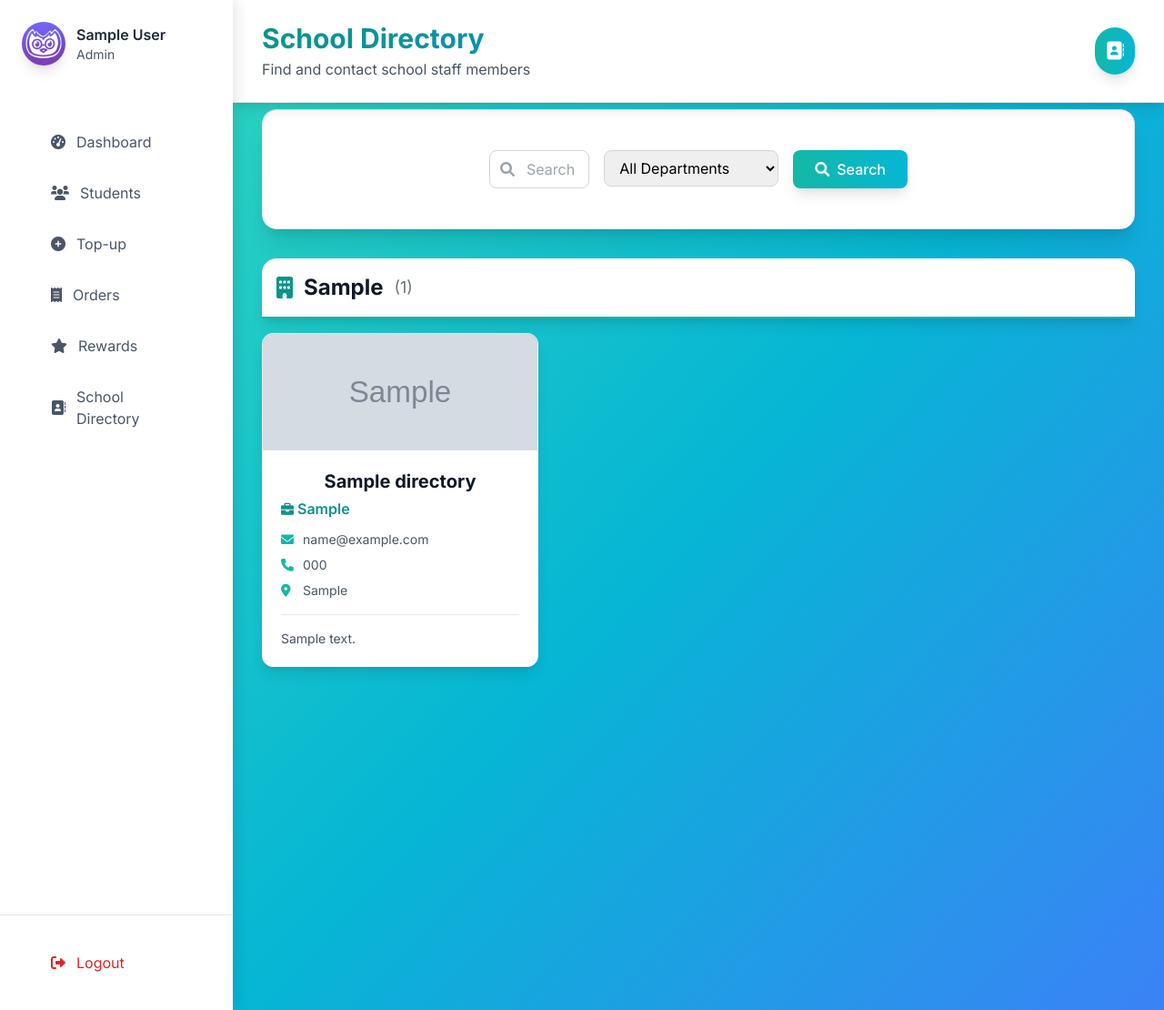
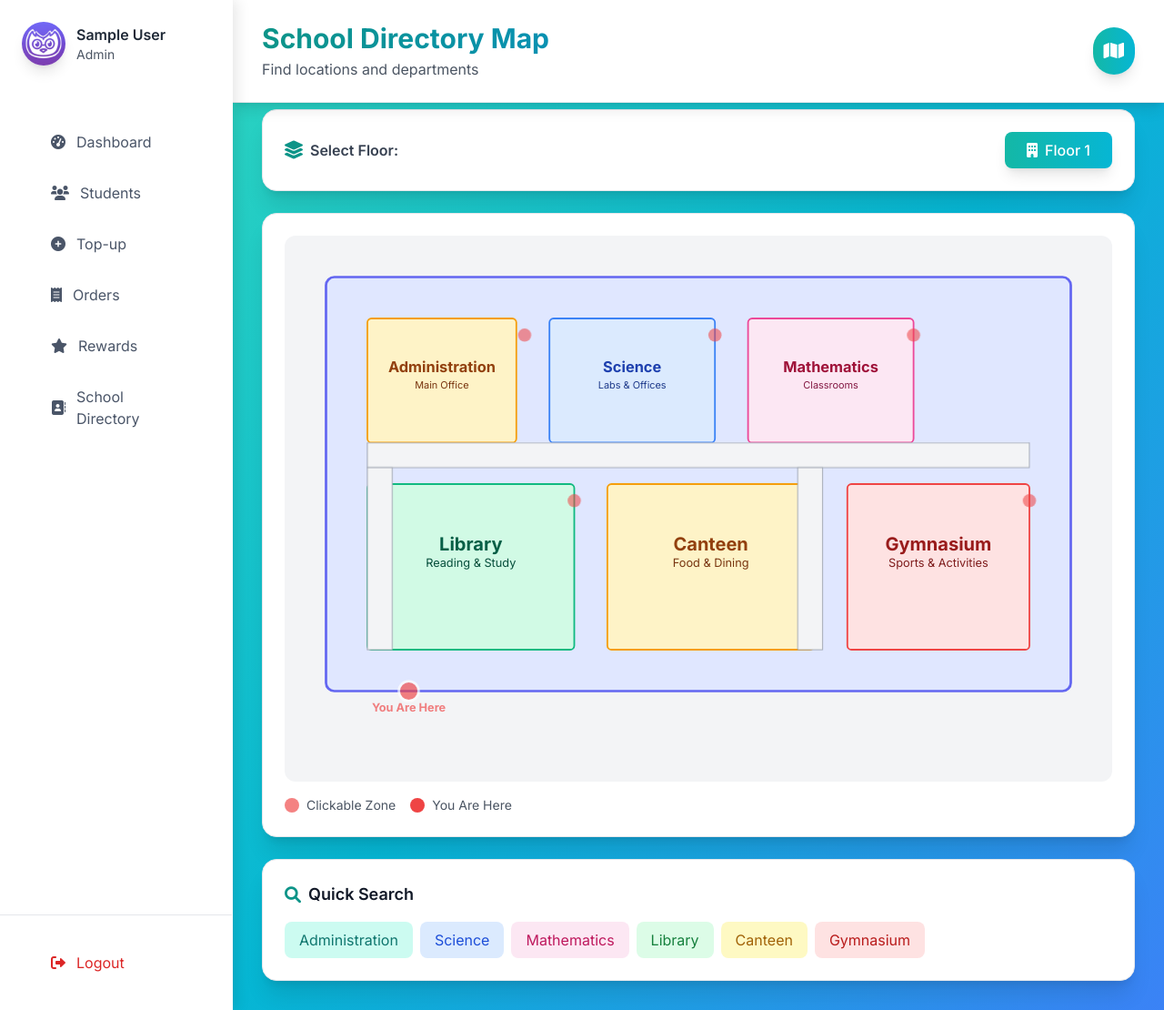
Before and after one commit to Yipalgaming/MyMurid, a Flask app: page /directory in a window 1280 px wide. Shown: the whole page at 91% size. Run offline with Flask 3, Linux system fonts and the light colour scheme; a user stored in the database is signed in; tables that the repository leaves empty hold one stand-in row (values such as "Sample post"); grey boxes marked "Sample" are stand-in pictures; some libraries are stand-ins or nearby versions.

Commit message:
Redesign directory as interactive map-based directory like mall directories

```diff
--- a/app.py
+++ b/app.py
@@ -1239,51 +1239,37 @@ def feedback():
 @app.route('/directory')
 @login_required
 def directory():
-    """Display school staff directory"""
-    search_query = request.args.get('search', '').strip()
-    department_filter = request.args.get('department', '').strip()
-
-    # Get all active staff members
-    query = StaffDirectory.query.filter_by(is_active=True)
-
-    # Apply search filter
-    if search_query:
-        query = query.filter(
-            db.or_(
-                StaffDirectory.name.ilike(f'%{search_query}%'),
-                StaffDirectory.position.ilike(f'%{search_query}%'),
-                StaffDirectory.department.ilike(f'%{search_query}%')
-            )
-        )
-
-    # Apply department filter
-    if department_filter:
-        query = query.filter(StaffDirectory.department == department_filter)
-
-    # Order by department, then display_order, then name
-    staff_members = query.order_by(
-        StaffDirectory.department,
+    """Display school directory map"""
+    floor_level = request.args.get('floor', 1, type=int)
+
+    # Get all active staff members for the selected floor
+    staff_members = StaffDirectory.query.filter_by(is_active=True, floor_level=floor_level).order_by(
+        StaffDirectory.zone_area,
         StaffDirectory.display_order,
         StaffDirectory.name
     ).all()
 
-    # Get all unique departments for filter dropdown
-    departments = db.session.query(StaffDirectory.department).distinct().filter_by(is_active=True).order_by(StaffDirectory.department).all()
-    departments = [dept[0] for dept in departments]
-
-    # Group staff by department
-    staff_by_department = {}
+    # Group staff by zone/area
+    staff_by_zone = {}
+    zones = []
     for staff in staff_members:
-        dept = staff.department
-        if dept not in staff_by_department:
-            staff_by_department[dept] = []
-        staff_by_department[dept].append(staff)
+        zone = staff.zone_area or staff.department or 'Unknown'
+        if zone not in staff_by_zone:
+            staff_by_zone[zone] = []
+            zones.append(zone)
+        staff_by_zone[zone].append(staff)
+
+    # Get all unique floors
+    floors = db.session.query(StaffDirectory.floor_level).distinct().filter_by(is_active=True).order_by(StaffDirectory.floor_level).all()
+    floors = [floor[0] for floor in floors if floor[0]]
+    if not floors:
+        floors = [1]  # Default to floor 1 if no data
 
     return render_template('directory.html',
-                         staff_by_department=staff_by_department,
-                         departments=departments,
-                         search_query=search_query,
-                         department_filter=department_filter)
+                         staff_by_zone=staff_by_zone,
+                         zones=zones,
+                         current_floor=floor_level,
+                         available_floors=floors)
 
 @app.route('/delete_feedback/<int:id>', methods=['POST'])
 @login_required
--- a/models.py
+++ b/models.py
@@ -222,6 +222,10 @@ class StaffDirectory(db.Model):
     email = db.Column(db.String(120))
     phone = db.Column(db.String(20))
     office_location = db.Column(db.String(100))  # e.g., "Room 101", "Main Office"
+    floor_level = db.Column(db.Integer, default=1)  # Floor number (1, 2, 3, etc.)
+    zone_area = db.Column(db.String(100))  # Zone/area on the map (e.g., "A1", "North Wing", "Building A")
+    map_x = db.Column(db.Float)  # X coordinate on map (0-100 percentage)
+    map_y = db.Column(db.Float)  # Y coordinate on map (0-100 percentage)
     bio = db.Column(db.Text)
     photo_path = db.Column(db.String(100))  # Path to staff photo
     is_active = db.Column(db.Boolean, default=True)
--- a/templates/directory.html
+++ b/templates/directory.html
@@ -1,5 +1,5 @@
 {% extends "base.html" %}
-{% block title %}School Directory{% endblock %}
+{% block title %}School Directory Map{% endblock %}
 {% block content %}
 <div class="fixed inset-y-0 left-0 md:left-64 right-0 bg-gradient-to-br from-teal-400 via-cyan-500 to-blue-500 overflow-hidden transition-all duration-300">
   <!-- Mobile Top Nav -->
@@ -18,12 +18,12 @@
     <div class="max-w-7xl mx-auto px-4 sm:px-6 lg:px-8 py-4 md:py-6">
       <div class="flex items-center justify-between">
         <div>
-          <h1 class="text-2xl md:text-3xl font-bold bg-gradient-to-r from-teal-600 to-cyan-600 bg-clip-text text-transparent">School Directory</h1>
-          <p class="text-gray-600 mt-1 text-sm md:text-base hidden sm:block">Find and contact school staff members</p>
+          <h1 class="text-2xl md:text-3xl font-bold bg-gradient-to-r from-teal-600 to-cyan-600 bg-clip-text text-transparent">School Directory Map</h1>
+          <p class="text-gray-600 mt-1 text-sm md:text-base hidden sm:block">Find locations and departments</p>
         </div>
         <div class="flex items-center space-x-4">
           <div class="bg-gradient-to-r from-teal-500 to-cyan-500 rounded-full p-2 md:p-3 shadow-lg">
-            <i class="fas fa-address-book text-white text-lg md:text-xl"></i>
+            <i class="fas fa-map text-white text-lg md:text-xl"></i>
           </div>
         </div>
       </div>
@@ -34,147 +34,261 @@
   <div class="absolute top-44 md:top-24 left-0 right-0 bottom-0 md:bottom-0 overflow-y-auto pb-20 md:pb-0">
     <div class="max-w-7xl mx-auto px-4 sm:px-6 lg:px-8 pt-6 pb-8">
 
-      <!-- Search and Filter Bar -->
-      <div class="bg-white rounded-2xl shadow-xl border border-gray-200 p-4 sm:p-6 mb-8">
-        <form method="GET" action="{{ url_for('directory') }}" class="flex flex-col sm:flex-row gap-4">
-          <!-- Search Input -->
-          <div class="flex-1">
-            <div class="relative">
-              <div class="absolute inset-y-0 left-0 pl-3 flex items-center pointer-events-none">
-                <i class="fas fa-search text-gray-400"></i>
-              </div>
-              <input type="text"
-                     name="search"
-                     value="{{ search_query }}"
-                     placeholder="Search by name, position, or department..."
-                     class="block w-full pl-10 pr-3 py-2 border border-gray-300 rounded-lg focus:ring-2 focus:ring-teal-500 focus:border-teal-500">
-            </div>
+      <!-- Floor Selector -->
+      <div class="bg-white rounded-2xl shadow-xl border border-gray-200 p-4 sm:p-6 mb-6">
+        <div class="flex items-center justify-between flex-wrap gap-4">
+          <div class="flex items-center gap-2">
+            <i class="fas fa-layer-group text-teal-600 text-xl"></i>
+            <span class="font-semibold text-gray-700">Select Floor:</span>
           </div>
-
-          <!-- Department Filter -->
-          <div class="sm:w-48">
-            <select name="department"
-                    class="block w-full px-3 py-2 border border-gray-300 rounded-lg focus:ring-2 focus:ring-teal-500 focus:border-teal-500">
-              <option value="">All Departments</option>
-              {% for dept in departments %}
-                <option value="{{ dept }}" {% if department_filter == dept %}selected{% endif %}>{{ dept }}</option>
-              {% endfor %}
-            </select>
+          <div class="flex gap-2">
+            {% for floor in available_floors %}
+            <a href="{{ url_for('directory', floor=floor) }}"
+               id="floor-btn-{{ floor }}"
+               class="floor-btn px-6 py-2 rounded-lg font-medium transition-all duration-200 {% if floor == current_floor %}bg-gradient-to-r from-teal-500 to-cyan-500 text-white shadow-lg{% else %}bg-gray-200 text-gray-700 hover:bg-gray-300{% endif %}">
+              <i class="fas fa-building mr-2"></i>Floor {{ floor }}
+            </a>
+            {% endfor %}
           </div>
-
-          <!-- Search Button -->
-          <button type="submit"
-                  class="bg-gradient-to-r from-teal-500 to-cyan-500 hover:from-teal-600 hover:to-cyan-600 text-white px-6 py-2 rounded-lg font-medium transition-all duration-200 shadow-lg hover:shadow-xl">
-            <i class="fas fa-search mr-2"></i>Search
-          </button>
-
-          <!-- Clear Button -->
-          {% if search_query or department_filter %}
-          <a href="{{ url_for('directory') }}"
-             class="bg-gray-200 hover:bg-gray-300 text-gray-700 px-6 py-2 rounded-lg font-medium transition-all duration-200 flex items-center justify-center">
-            <i class="fas fa-times mr-2"></i>Clear
-          </a>
-          {% endif %}
-        </form>
+        </div>
       </div>
 
-      <!-- Staff Directory by Department -->
-      {% if staff_by_department %}
-        {% for department, staff_list in staff_by_department.items() %}
-          <div class="mb-8">
-            <!-- Department Header -->
-            <div class="bg-white rounded-t-2xl shadow-lg border-b-2 border-teal-500 p-4 mb-4">
-              <h2 class="text-2xl font-bold text-gray-900 flex items-center">
-                <i class="fas fa-building text-teal-600 mr-3"></i>
-                {{ department }}
-                <span class="ml-3 text-lg font-normal text-gray-500">({{ staff_list|length }})</span>
-              </h2>
-            </div>
+      <!-- Map Container -->
+      <div class="bg-white rounded-2xl shadow-xl border border-gray-200 p-4 sm:p-6 mb-6">
+        <div class="relative bg-gray-100 rounded-xl overflow-hidden" style="min-height: 600px;">
+          <!-- Interactive Map -->
+          <div id="map-container" class="relative w-full h-full" style="min-height: 600px;">
+            <!-- Floor Plan Map -->
+            <svg viewBox="0 0 1000 600" class="w-full h-full" preserveAspectRatio="xMidYMid meet">
+              <!-- Background Building Shape -->
+              <rect x="50" y="50" width="900" height="500" fill="#e0e7ff" stroke="#6366f1" stroke-width="3" rx="10"/>
 
-            <!-- Staff Grid -->
-            <div class="grid grid-cols-1 md:grid-cols-2 lg:grid-cols-3 gap-6">
-              {% for staff in staff_list %}
-                <div class="bg-white rounded-xl shadow-lg hover:shadow-2xl transition-all duration-300 overflow-hidden border border-gray-100 transform hover:scale-105">
-                  <!-- Staff Photo/Icon -->
-                  <div class="bg-gradient-to-br from-teal-400 to-cyan-500 h-32 flex items-center justify-center">
-                    {% if staff.photo_path %}
-                      <img src="{{ url_for('static', filename='images/staff/' + staff.photo_path) }}"
-                           alt="{{ staff.name }}"
-                           class="w-full h-full object-cover">
-                    {% else %}
-                      <div class="text-white text-4xl">
-                        <i class="fas fa-user-circle"></i>
-                      </div>
-                    {% endif %}
-                  </div>
+              <!-- Zones/Areas - Clickable -->
+              <!-- Administration Office -->
+              <g class="map-zone cursor-pointer hover:opacity-80 transition-opacity" data-zone="administration" onclick="showZoneInfo('administration')">
+                <rect x="100" y="100" width="180" height="150" fill="#fef3c7" stroke="#f59e0b" stroke-width="2" rx="5"/>
+                <text x="190" y="165" text-anchor="middle" fill="#92400e" font-size="18" font-weight="bold">Administration</text>
+                <text x="190" y="185" text-anchor="middle" fill="#78350f" font-size="12">Main Office</text>
+                <circle cx="290" cy="120" r="8" fill="#ef4444" class="pulse-animation"/>
+              </g>
 
-                  <!-- Staff Info -->
-                  <div class="p-5">
-                    <h3 class="text-xl font-bold text-gray-900 mb-1">{{ staff.name }}</h3>
-                    <p class="text-teal-600 font-semibold mb-3">
-                      <i class="fas fa-briefcase text-sm mr-1"></i>{{ staff.position }}
-                    </p>
+              <!-- Science Department -->
+              <g class="map-zone cursor-pointer hover:opacity-80 transition-opacity" data-zone="science" onclick="showZoneInfo('science')">
+                <rect x="320" y="100" width="200" height="150" fill="#dbeafe" stroke="#3b82f6" stroke-width="2" rx="5"/>
+                <text x="420" y="165" text-anchor="middle" fill="#1e40af" font-size="18" font-weight="bold">Science</text>
+                <text x="420" y="185" text-anchor="middle" fill="#1e3a8a" font-size="12">Labs & Offices</text>
+                <circle cx="520" cy="120" r="8" fill="#ef4444" class="pulse-animation"/>
+              </g>
 
-                    <!-- Contact Information -->
-                    <div class="space-y-2 text-sm text-gray-600">
-                      {% if staff.email %}
-                        <div class="flex items-center">
-                          <i class="fas fa-envelope text-teal-500 mr-2 w-4"></i>
-                          <a href="mailto:{{ staff.email }}" class="hover:text-teal-600 truncate">{{ staff.email }}</a>
-                        </div>
-                      {% endif %}
+              <!-- Mathematics Department -->
+              <g class="map-zone cursor-pointer hover:opacity-80 transition-opacity" data-zone="mathematics" onclick="showZoneInfo('mathematics')">
+                <rect x="560" y="100" width="200" height="150" fill="#fce7f3" stroke="#ec4899" stroke-width="2" rx="5"/>
+                <text x="660" y="165" text-anchor="middle" fill="#9f1239" font-size="18" font-weight="bold">Mathematics</text>
+                <text x="660" y="185" text-anchor="middle" fill="#831843" font-size="12">Classrooms</text>
+                <circle cx="760" cy="120" r="8" fill="#ef4444" class="pulse-animation"/>
+              </g>
 
-                      {% if staff.phone %}
-                        <div class="flex items-center">
-                          <i class="fas fa-phone text-teal-500 mr-2 w-4"></i>
-                          <a href="tel:{{ staff.phone }}" class="hover:text-teal-600">{{ staff.phone }}</a>
-                        </div>
-                      {% endif %}
+              <!-- Library -->
+              <g class="map-zone cursor-pointer hover:opacity-80 transition-opacity" data-zone="library" onclick="showZoneInfo('library')">
+                <rect x="100" y="300" width="250" height="200" fill="#d1fae5" stroke="#10b981" stroke-width="2" rx="5"/>
+                <text x="225" y="380" text-anchor="middle" fill="#065f46" font-size="22" font-weight="bold">Library</text>
+                <text x="225" y="400" text-anchor="middle" fill="#064e3b" font-size="14">Reading & Study</text>
+                <circle cx="350" cy="320" r="8" fill="#ef4444" class="pulse-animation"/>
+              </g>
 
-                      {% if staff.office_location %}
-                        <div class="flex items-center">
-                          <i class="fas fa-map-marker-alt text-teal-500 mr-2 w-4"></i>
-                          <span>{{ staff.office_location }}</span>
-                        </div>
-                      {% endif %}
-                    </div>
+              <!-- Canteen -->
+              <g class="map-zone cursor-pointer hover:opacity-80 transition-opacity" data-zone="canteen" onclick="showZoneInfo('canteen')">
+                <rect x="390" y="300" width="250" height="200" fill="#fef3c7" stroke="#f59e0b" stroke-width="2" rx="5"/>
+                <text x="515" y="380" text-anchor="middle" fill="#92400e" font-size="22" font-weight="bold">Canteen</text>
+                <text x="515" y="400" text-anchor="middle" fill="#78350f" font-size="14">Food & Dining</text>
+                <circle cx="640" cy="320" r="8" fill="#ef4444" class="pulse-animation"/>
+              </g>
 
-                    <!-- Bio (if available) -->
-                    {% if staff.bio %}
-                      <div class="mt-4 pt-4 border-t border-gray-200">
-                        <p class="text-sm text-gray-600 line-clamp-2">{{ staff.bio }}</p>
-                      </div>
-                    {% endif %}
-                  </div>
-                </div>
-              {% endfor %}
-            </div>
+              <!-- Gymnasium -->
+              <g class="map-zone cursor-pointer hover:opacity-80 transition-opacity" data-zone="gymnasium" onclick="showZoneInfo('gymnasium')">
+                <rect x="680" y="300" width="220" height="200" fill="#fee2e2" stroke="#ef4444" stroke-width="2" rx="5"/>
+                <text x="790" y="380" text-anchor="middle" fill="#991b1b" font-size="22" font-weight="bold">Gymnasium</text>
+                <text x="790" y="400" text-anchor="middle" fill="#7f1d1d" font-size="14">Sports & Activities</text>
+                <circle cx="900" cy="320" r="8" fill="#ef4444" class="pulse-animation"/>
+              </g>
+
+              <!-- Hallways -->
+              <rect x="100" y="250" width="800" height="30" fill="#f3f4f6" stroke="#9ca3af" stroke-width="1"/>
+              <rect x="100" y="280" width="30" height="220" fill="#f3f4f6" stroke="#9ca3af" stroke-width="1"/>
+              <rect x="620" y="280" width="30" height="220" fill="#f3f4f6" stroke="#9ca3af" stroke-width="1"/>
+
+              <!-- "You Are Here" Marker -->
+              <g class="animate-pulse">
+                <circle cx="150" cy="550" r="12" fill="#ef4444" stroke="white" stroke-width="3"/>
+                <text x="150" y="575" text-anchor="middle" fill="#ef4444" font-size="14" font-weight="bold">You Are Here</text>
+              </g>
+            </svg>
           </div>
-        {% endfor %}
-      {% else %}
-        <!-- No Results -->
-        <div class="bg-white rounded-2xl shadow-xl border border-gray-200 p-12 text-center">
-          <div class="text-gray-400 text-6xl mb-4">
-            <i class="fas fa-search"></i>
+        </div>
+
+        <!-- Legend -->
+        <div class="mt-4 flex flex-wrap gap-4 text-sm">
+          <div class="flex items-center gap-2">
+            <div class="w-4 h-4 bg-red-500 rounded-full animate-pulse"></div>
+            <span class="text-gray-600">Clickable Zone</span>
           </div>
-          <h3 class="text-2xl font-bold text-gray-900 mb-2">No Staff Found</h3>
-          <p class="text-gray-600 mb-6">
-            {% if search_query or department_filter %}
-              Try adjusting your search or filter criteria.
-            {% else %}
-              No staff members are currently available in the directory.
-            {% endif %}
-          </p>
-          {% if search_query or department_filter %}
-            <a href="{{ url_for('directory') }}"
-               class="inline-block bg-gradient-to-r from-teal-500 to-cyan-500 hover:from-teal-600 hover:to-cyan-600 text-white px-6 py-3 rounded-lg font-medium transition-all duration-200 shadow-lg hover:shadow-xl">
-              <i class="fas fa-redo mr-2"></i>View All Staff
-            </a>
-          {% endif %}
+          <div class="flex items-center gap-2">
+            <div class="w-4 h-4 bg-red-500 rounded-full"></div>
+            <span class="text-gray-600">You Are Here</span>
+          </div>
         </div>
-      {% endif %}
+      </div>
+
+      <!-- Zone Information Panel -->
+      <div id="zone-info-panel" class="bg-white rounded-2xl shadow-xl border border-gray-200 p-6 hidden">
+        <div class="flex items-start justify-between mb-4">
+          <div>
+            <h2 id="zone-title" class="text-2xl font-bold text-gray-900 mb-2"></h2>
+            <p id="zone-description" class="text-gray-600"></p>
+          </div>
+          <button onclick="closeZoneInfo()" class="text-gray-400 hover:text-gray-600">
+            <i class="fas fa-times text-xl"></i>
+          </button>
+        </div>
+
+        <div id="zone-staff-list" class="grid grid-cols-1 md:grid-cols-2 lg:grid-cols-3 gap-4 mt-4">
+          <!-- Staff members will be loaded here -->
+        </div>
+      </div>
+
+      <!-- Quick Search -->
+      <div class="bg-white rounded-2xl shadow-xl border border-gray-200 p-4 sm:p-6">
+        <h3 class="text-lg font-semibold text-gray-900 mb-4 flex items-center">
+          <i class="fas fa-search text-teal-600 mr-2"></i>Quick Search
+        </h3>
+        <div class="flex flex-wrap gap-2">
+          <button onclick="showZoneInfo('administration')" class="px-4 py-2 bg-teal-100 hover:bg-teal-200 text-teal-700 rounded-lg transition-colors">
+            Administration
+          </button>
+          <button onclick="showZoneInfo('science')" class="px-4 py-2 bg-blue-100 hover:bg-blue-200 text-blue-700 rounded-lg transition-colors">
+            Science
+          </button>
+          <button onclick="showZoneInfo('mathematics')" class="px-4 py-2 bg-pink-100 hover:bg-pink-200 text-pink-700 rounded-lg transition-colors">
+            Mathematics
+          </button>
+          <button onclick="showZoneInfo('library')" class="px-4 py-2 bg-green-100 hover:bg-green-200 text-green-700 rounded-lg transition-colors">
+            Library
+          </button>
+          <button onclick="showZoneInfo('canteen')" class="px-4 py-2 bg-yellow-100 hover:bg-yellow-200 text-yellow-700 rounded-lg transition-colors">
+            Canteen
+          </button>
+          <button onclick="showZoneInfo('gymnasium')" class="px-4 py-2 bg-red-100 hover:bg-red-200 text-red-700 rounded-lg transition-colors">
+            Gymnasium
+          </button>
+        </div>
+      </div>
 
     </div>
   </div>
 </div>
+
+<style>
+  .pulse-animation {
+    animation: pulse 2s infinite;
+  }
+
+  @keyframes pulse {
+    0%, 100% {
+      opacity: 1;
+    }
+    50% {
+      opacity: 0.5;
+    }
+  }
+
+  .map-zone:hover rect {
+    filter: brightness(1.1);
+  }
+
+  .floor-btn.active {
+    box-shadow: 0 4px 6px -1px rgba(0, 0, 0, 0.1), 0 2px 4px -1px rgba(0, 0, 0, 0.06);
+  }
+</style>
+
+<script>
+  // Zone data from backend
+  const zoneData = {
+    {% for zone, staff_list in staff_by_zone.items() %}
+    '{{ zone|lower|replace(" ", "_")|replace("-", "_") }}': {
+      title: '{{ zone }}',
+      description: '{{ zone }} area with offices and facilities.',
+      staff: [
+        {% for staff in staff_list %}
+        {
+          name: '{{ staff.name|e }}',
+          position: '{{ staff.position|e }}',
+          email: '{{ staff.email|e if staff.email else "" }}',
+          phone: '{{ staff.phone|e if staff.phone else "" }}',
+          room: '{{ staff.office_location|e if staff.office_location else "" }}'
+        }{% if not loop.last %},{% endif %}
+        {% endfor %}
+      ]
+    }{% if not loop.last %},{% endif %}
+    {% endfor %}
+  };
+
+  function showZoneInfo(zoneId) {
+    const zone = zoneData[zoneId];
+    if (!zone) {
+      // Try to find zone by name match
+      const zoneKey = Object.keys(zoneData).find(key =>
+        key.toLowerCase().includes(zoneId.toLowerCase()) ||
+        zoneData[key].title.toLowerCase().includes(zoneId.toLowerCase())
+      );
+      if (zoneKey) {
+        return showZoneInfo(zoneKey);
+      }
+      return;
+    }
+
+    const panel = document.getElementById('zone-info-panel');
+    const title = document.getElementById('zone-title');
+    const description = document.getElementById('zone-description');
+    const staffList = document.getElementById('zone-staff-list');
+
+    title.textContent = zone.title;
+    description.textContent = zone.description;
+
+    // Populate staff list
+    if (zone.staff && zone.staff.length > 0) {
+      staffList.innerHTML = zone.staff.map(staff => `
+        <div class="bg-gray-50 rounded-lg p-4 border border-gray-200">
+          <h4 class="font-semibold text-gray-900 mb-1">${staff.name}</h4>
+          <p class="text-sm text-teal-600 mb-2">${staff.position}</p>
+          <div class="space-y-1 text-xs text-gray-600">
+            ${staff.email ? `<div><i class="fas fa-envelope mr-1"></i><a href="mailto:${staff.email}" class="hover:text-teal-600">${staff.email}</a></div>` : ''}
+            ${staff.phone ? `<div><i class="fas fa-phone mr-1"></i><a href="tel:${staff.phone}" class="hover:text-teal-600">${staff.phone}</a></div>` : ''}
+            ${staff.room ? `<div><i class="fas fa-map-marker-alt mr-1"></i>${staff.room}</div>` : ''}
+          </div>
+        </div>
+      `).join('');
+    } else {
+      staffList.innerHTML = '<div class="col-span-full text-center text-gray-500 py-4">No staff information available for this zone.</div>';
+    }
+
+    panel.classList.remove('hidden');
+    panel.scrollIntoView({ behavior: 'smooth', block: 'nearest' });
+
+    // Highlight zone on map
+    document.querySelectorAll('.map-zone').forEach(el => {
+      el.classList.remove('ring-4', 'ring-teal-500');
+    });
+    const zoneElement = document.querySelector(`[data-zone="${zoneId}"]`);
+    if (zoneElement) {
+      zoneElement.classList.add('ring-4', 'ring-teal-500');
+    }
+  }
+
+  function closeZoneInfo() {
+    document.getElementById('zone-info-panel').classList.add('hidden');
+    document.querySelectorAll('.map-zone').forEach(el => {
+      el.classList.remove('ring-4', 'ring-teal-500');
+    });
+  }
+</script>
 {% endblock %}
```
